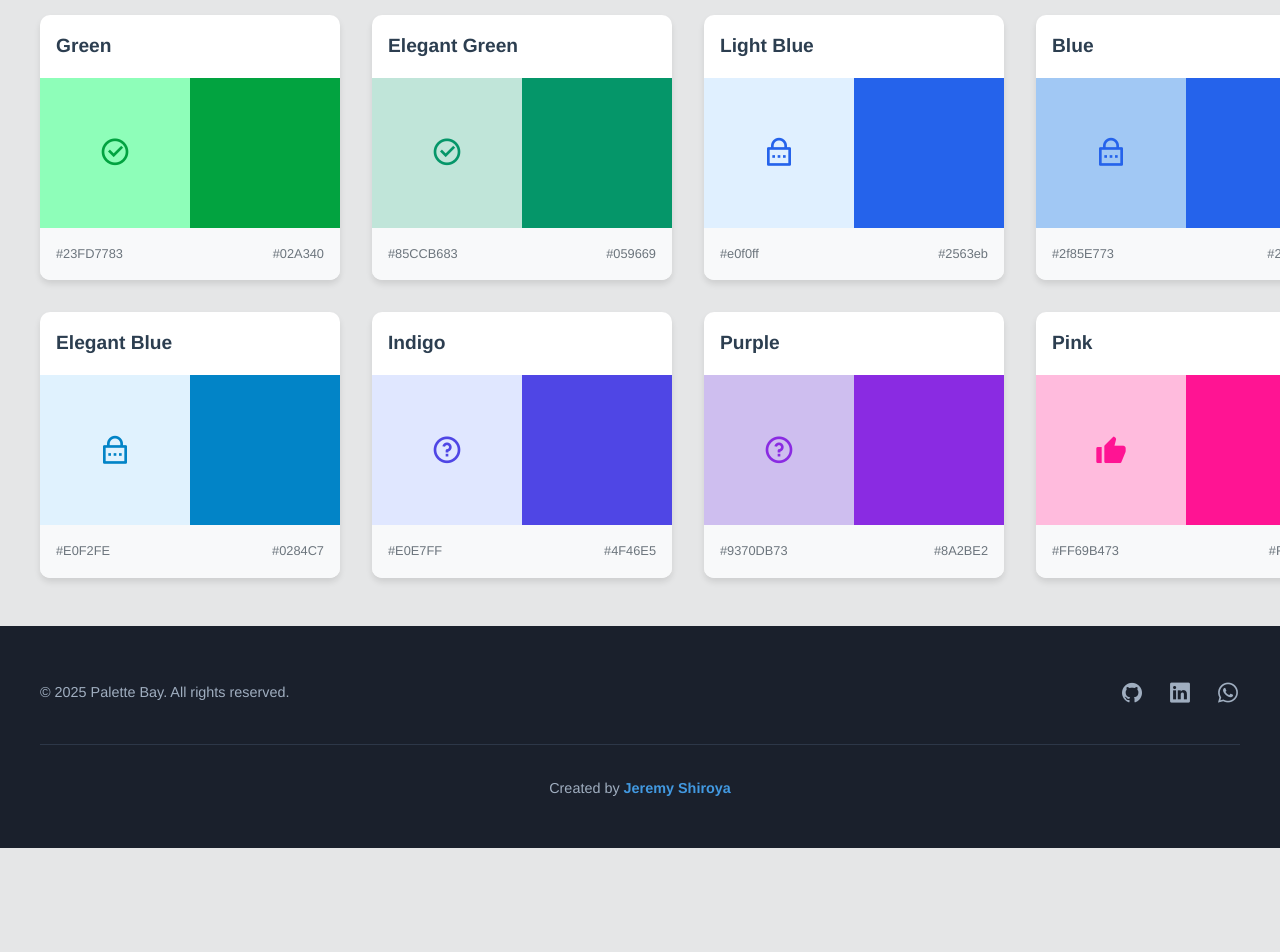
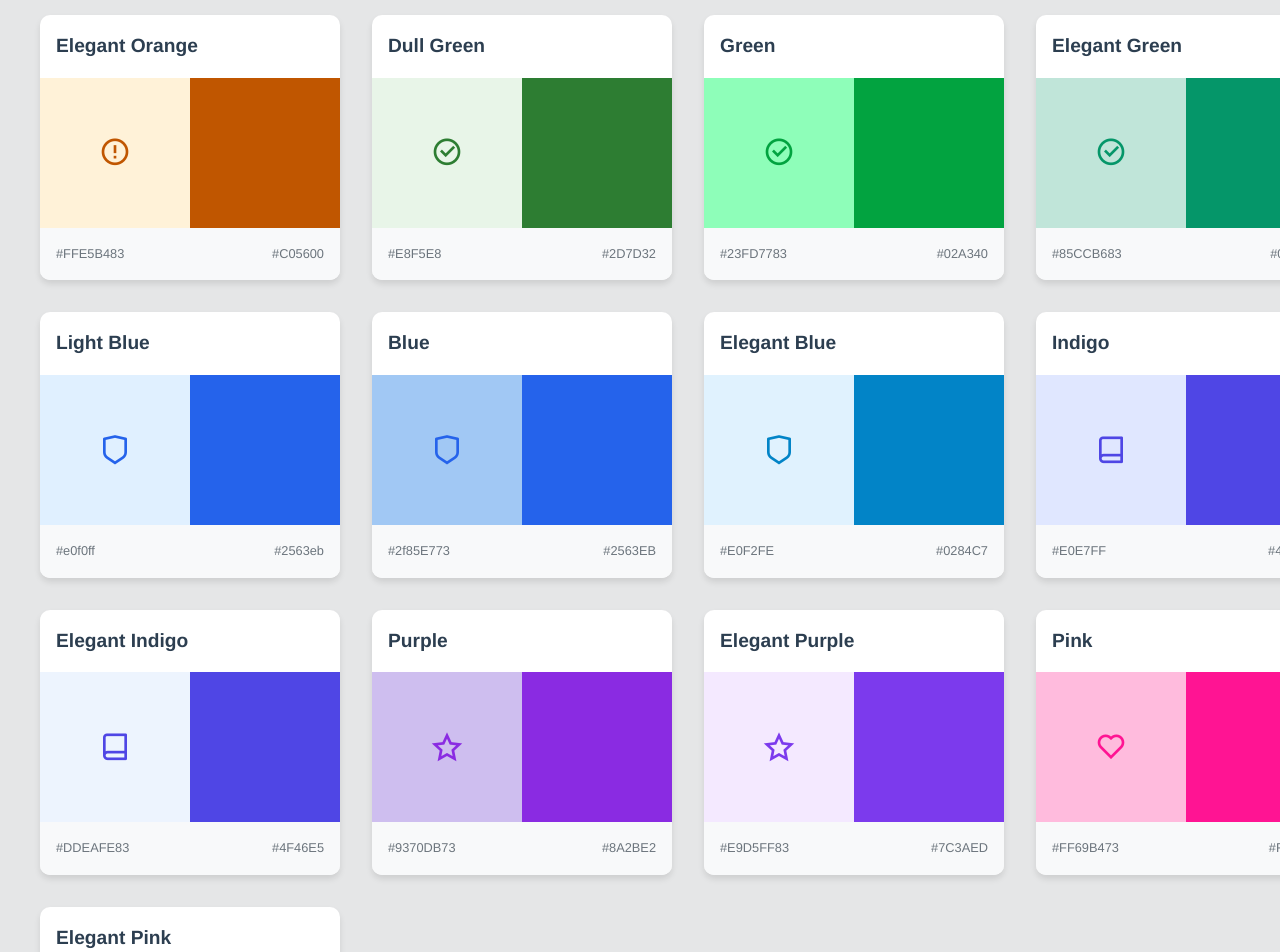
Before and after one commit to JeremyShiroya/PaletteBay_Vue, a Vue app: page /#/ in a window 1280 px wide. Shown: the part 400-1352 px from the top of the page. Before the commit the page ends 1248 px from the top, so only its background shows below. Built offline with nearby package versions, Linux system fonts and the light colour scheme.

Commit message:
Elegant series set

```diff
--- a/src/components/MainComp.vue
+++ b/src/components/MainComp.vue
@@ -57,6 +57,18 @@ const colors = ref([
     icon: "ri-close-circle-line",
   },
 
+  {
+  name: "Elegant Red",
+  shades: [
+    {
+      name: "Elegant Red",
+      light: { background: "#FECACA83", icons: "#B91C1C" },
+      dark: { background: "#330A0A", icons: "#F87171" },
+    },
+  ],
+  icon: "ri-close-circle-line",
+},
+
 
 {
   name: "Orange",
@@ -69,13 +81,24 @@ const colors = ref([
   ],
   icon: "ri-error-warning-line",
 },
+{
+  name: "Elegant Orange",
+  shades: [
+    {
+      name: "Elegant Orange",
+      light: { background: "#FFE5B483", icons: "#C05600" },
+      dark: { background: "#33200D", icons: "#FFA500" },
+    },
+  ],
+  icon: "ri-error-warning-line",
+},
 
 
   {
-    name: "Light Green",
+    name: "Dull Green",
     shades: [
       {
-        name: "Light Green",
+        name: "Dull Green",
         light: { background: "#E8F5E8", icons: "#2D7D32" },
         dark: { background: "#122116", icons: "#66BB6A" },
       },
@@ -117,7 +140,7 @@ const colors = ref([
 
       },
     ],
-    icon: "ri-lock-password-line",
+    icon: "ri-shield-line",
   },
   {
     name: "Blue",
@@ -129,7 +152,7 @@ const colors = ref([
 
       },
     ],
-    icon: "ri-lock-password-line",
+    icon: "ri-shield-line",
   },
   {
     name: "Elegant Blue",
@@ -140,7 +163,7 @@ const colors = ref([
         dark: { background: "#1E3A8A80", icons: "#3B82F6" },
       },
     ],
-    icon: "ri-lock-password-line",
+    icon: "ri-shield-line",
   },
 
 
@@ -153,7 +176,18 @@ const colors = ref([
         dark: { background: "#4F46E5", icons: "#818CF8" },
       },
     ],
-    icon: "ri-question-line",
+    icon: "ri-book-line",
+  },
+  {
+    name: "Elegant Indigo",
+    shades: [
+      {
+        name: "Elegant Indigo",
+        light: { background: "#DDEAFE83", icons: "#4F46E5" },
+        dark: { background: "#100D33", icons: "#818CF8" },
+      },
+    ],
+    icon: "ri-book-line",
   },
 
 
@@ -166,7 +200,18 @@ const colors = ref([
         dark: { background: "#4B008280", icons: "#A855F7" },
       },
     ],
-    icon: "ri-question-line",
+    icon: "ri-star-line",
+  },
+  {
+    name: "Elegant Purple",
+    shades: [
+      {
+        name: "Elegant Purple",
+        light: { background: "#E9D5FF83", icons: "#7C3AED" },
+        dark: { background: "#1A0D33", icons: "#C084FC" },
+      },
+    ],
+    icon: "ri-star-line",
   },
 
 
@@ -179,7 +224,18 @@ const colors = ref([
         dark: { background: "#80004080", icons: "#EC4899" },
       },
     ],
-    icon: "ri-thumb-up-fill",
+    icon: "ri-heart-line",
+  },
+  {
+    name: "Elegant Pink",
+    shades: [
+      {
+        name: "Elegant Pink",
+        light: { background: "#FBCFEA83", icons: "#BE185D" },
+        dark: { background: "#33101F", icons: "#F472B6" },
+      },
+    ],
+    icon: "ri-heart-line",
   },
 ]);
 
```
Lines whose indentation alone changed are shown as unchanged.
